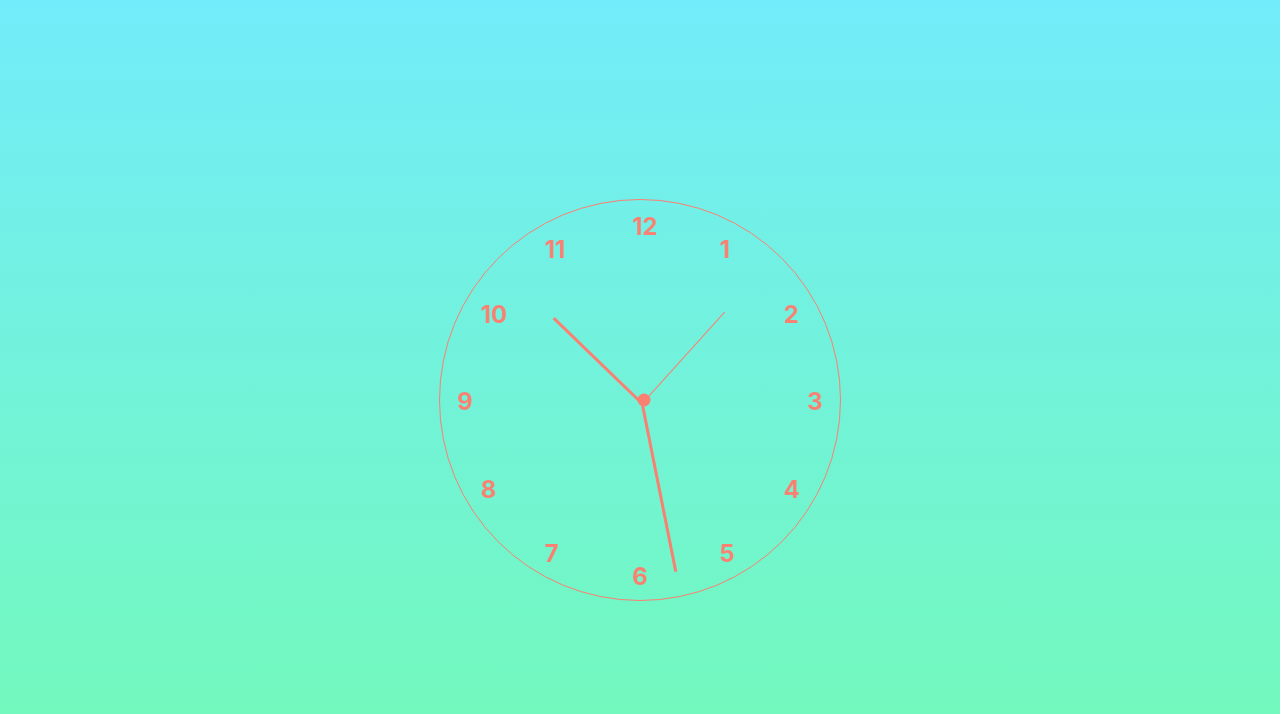
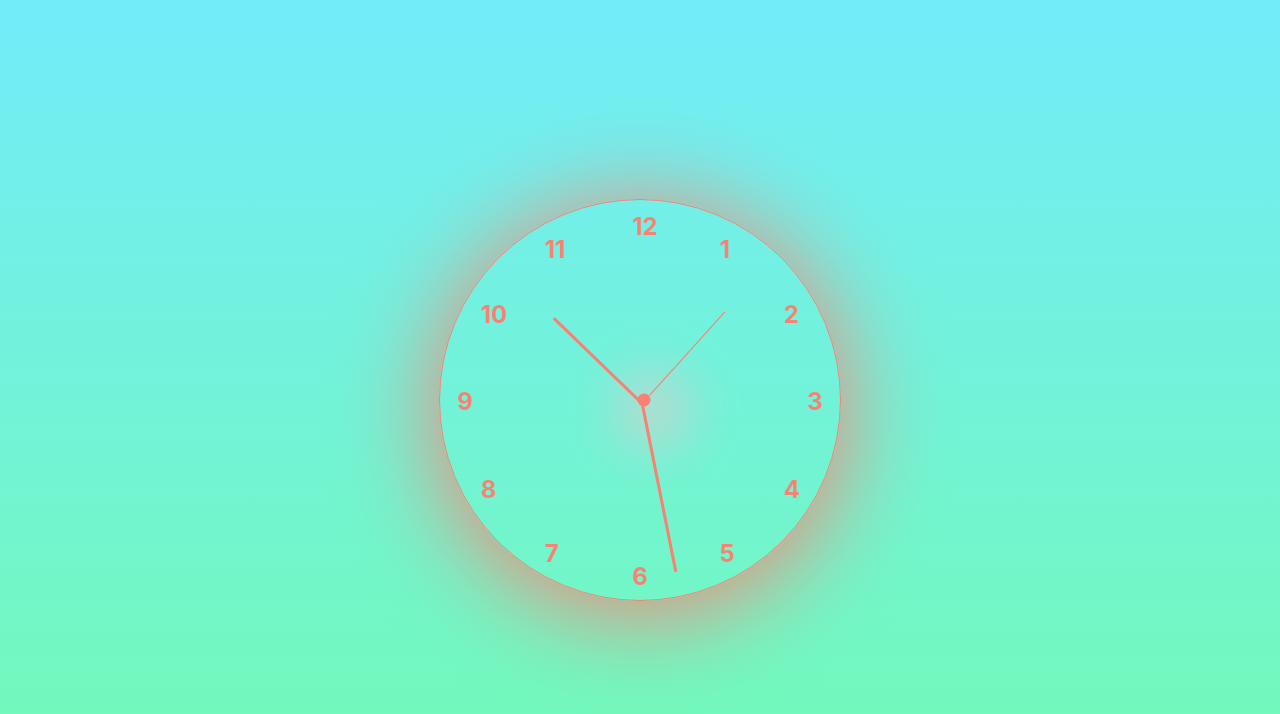
Before and after one commit to Ingvirb/klukka, a React (Vite) app: page / in a window 1280 px wide. Shown: the top 714 px of the page. Built offline with nearby package versions, Linux system fonts and the light colour scheme.

Commit message:
lagfærði stíl og uppfærði litapallettu

```diff
--- a/src/styles.ts
+++ b/src/styles.ts
@@ -13,6 +13,7 @@ export const Clock = styled.div`
   height: 400px;
   width: 400px;
   border: 1.5px solid salmon;
+  box-shadow: 0px 10px 100px 1px salmon;
   border-radius: 50%;
   position: absolute;
   transition: transform 0.3s, border-color 0.3s; /* Add transition for smoother effect */
@@ -34,6 +35,7 @@ export const CenterCircle = styled.div`
   height: 13px;
   border-radius: 50%;
   background-color: salmon;
+  box-shadow: 10px 10px 60px 20px pink;
 `;
 
 export const HourHand = styled.div<{ rotation: number }>`
@@ -105,4 +107,5 @@ export const Number = styled.div<{ angle: number }>`
   font-weight: bold;
   color: salmon;
   text-align: center;
+  //box-shadow: 1px 1px 600px 10px pink;
 `;
```
